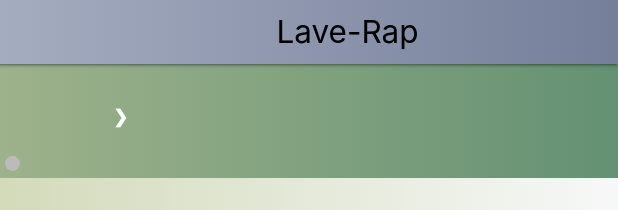
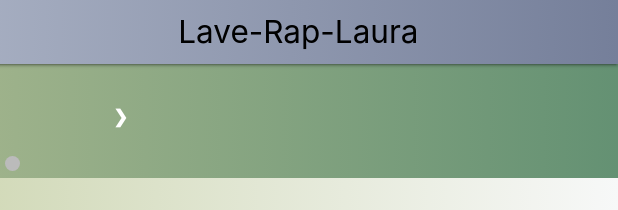
Before and after one commit to vgrana/lave-rap, a website: page src/index.html in a window 1280 px wide. Shown: the top 210 px of the page, 662-1280 px from the left. Drawn offline with nearby package versions, Linux system fonts and the light colour scheme.

Commit message:
carpeta nueva

```diff
--- a/src/index.html
+++ b/src/index.html
@@ -111,7 +111,7 @@ background: linear-gradient(to right, #D7DDE8, #757F9A); /* W3C, IE 10+/ Edge, F
               <div class="container">
              <div class="nav-wrapper col12 s12 black-text">
                <div class="col4 s1">
-                 <a href="#" class="brand-logo right black-text">Lave-Rap</a>
+                 <a href="#" class="brand-logo right black-text">Lave-Rap-Laura</a>
                </div>
                <div classname="container section black-text s10 col8">
                  <ul id="nav-mobile" classname="left hide-on-med-and-down text-decoration=none">
```
